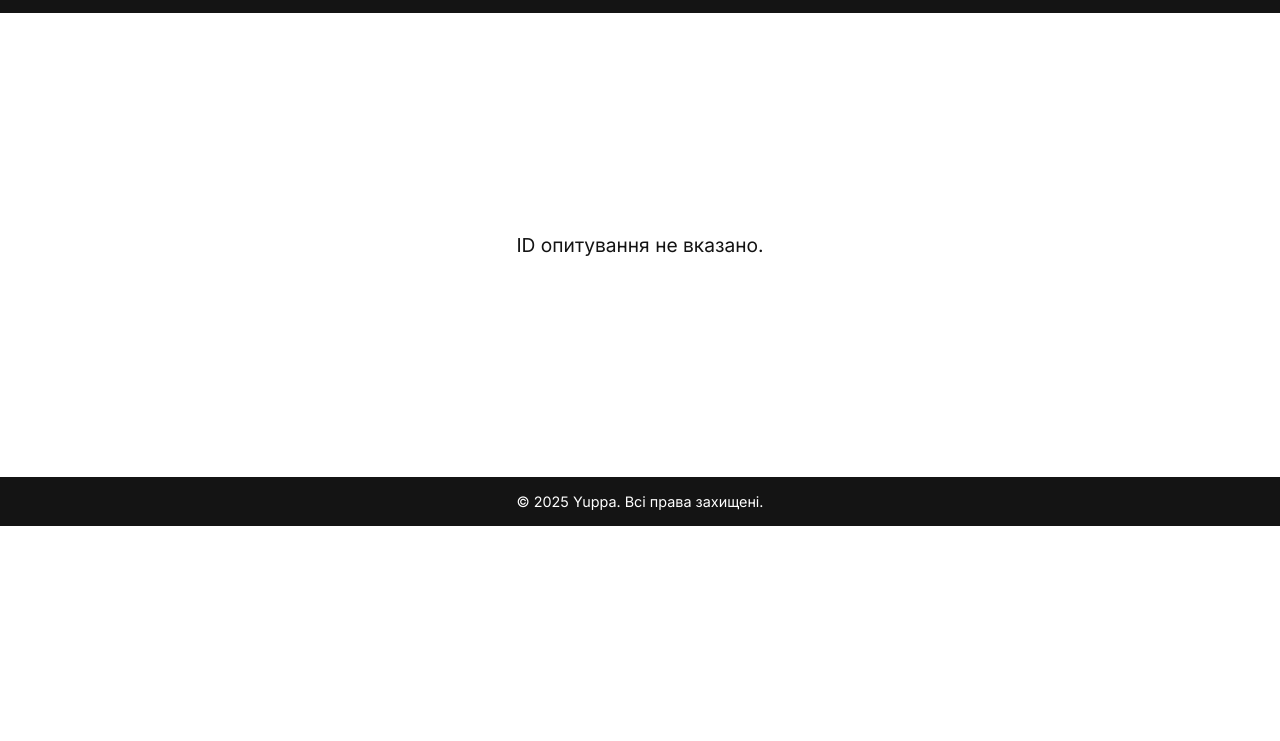
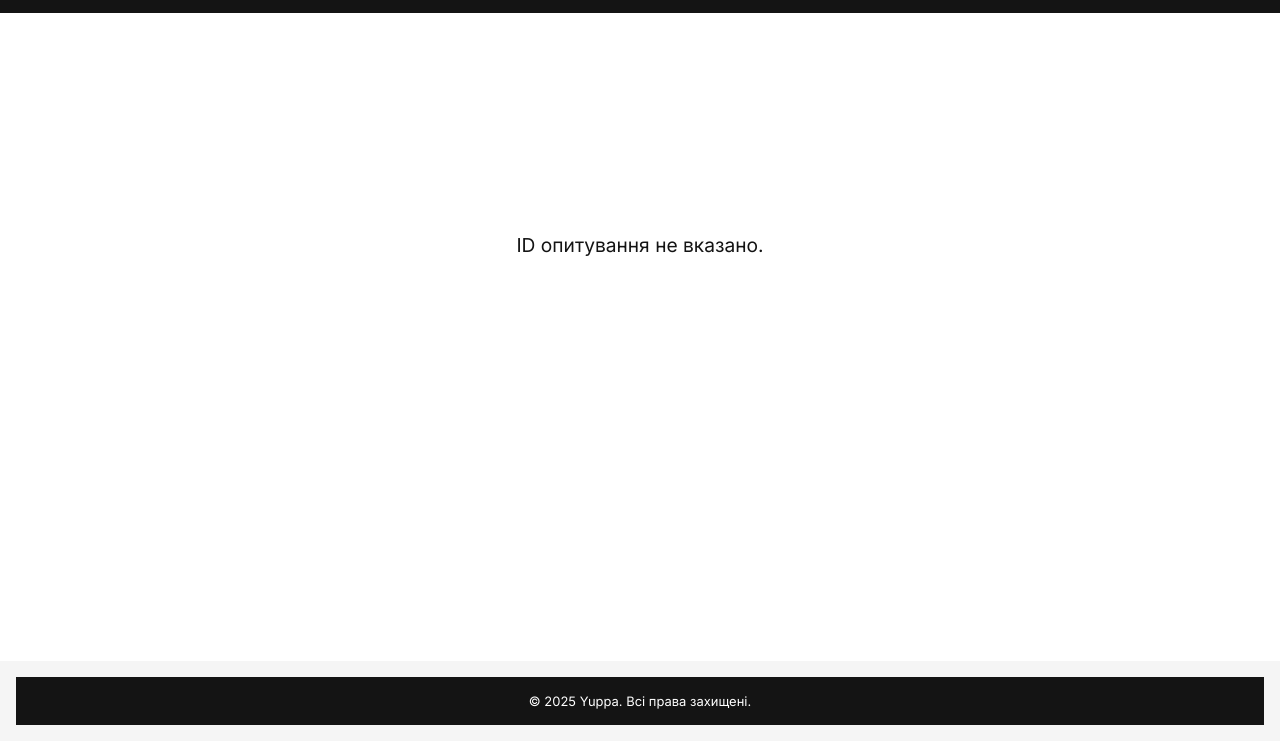
Before and after one commit to Amphoter/amphoter.github.io, a plain HTML site: page survey-flow.html in a window 1280 px wide. Shown: the part 59-800 px from the top of the page. Drawn offline with Linux system fonts and the light colour scheme.

Commit message:
Update styles.css

```diff
--- a/styles.css
+++ b/styles.css
@@ -337,3 +337,28 @@ footer {
   background-color: #2E3EDB;
   transform: translateY(-2px);
 }
+
+html, body {
+  height: 100%;
+  margin: 0;
+  font-family: 'Inter', sans-serif;
+}
+
+.page-wrapper {
+  display: flex;
+  flex-direction: column;
+  min-height: 100vh;
+}
+
+.question-container {
+  flex: 1;
+  padding: 2rem;
+}
+
+#footer {
+  background-color: #f5f5f5;
+  text-align: center;
+  padding: 1rem;
+  font-size: 0.9rem;
+  color: #666;
+}
```
